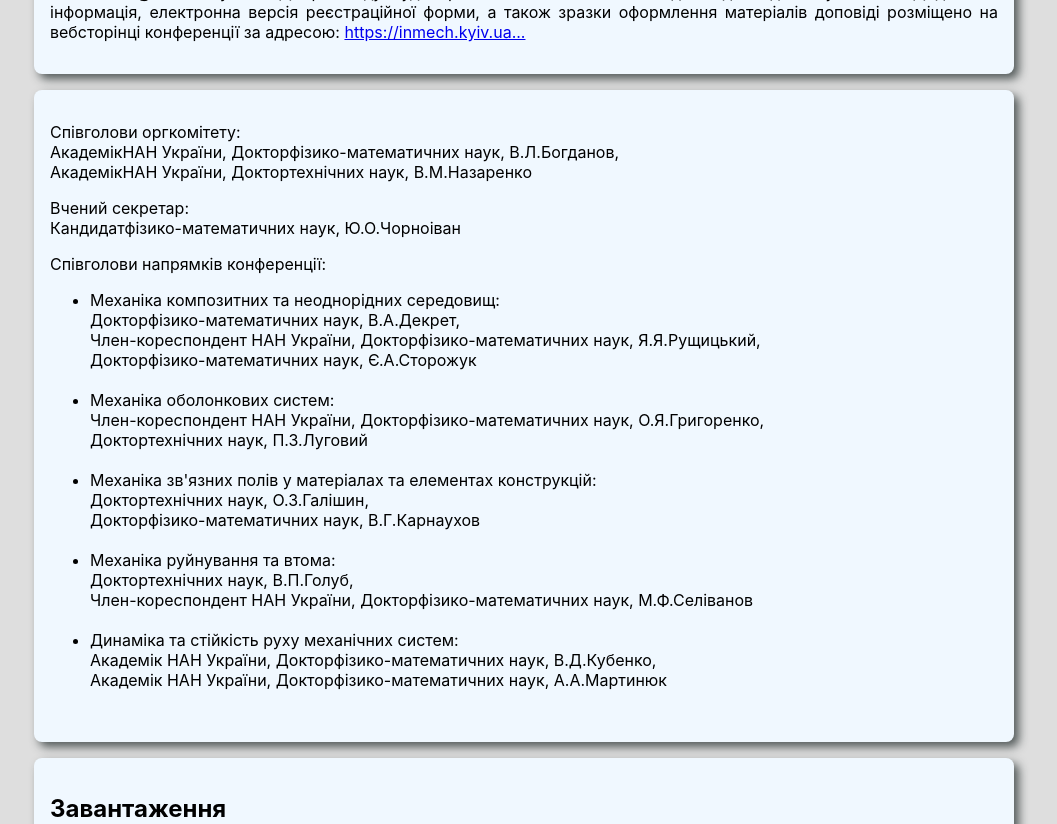
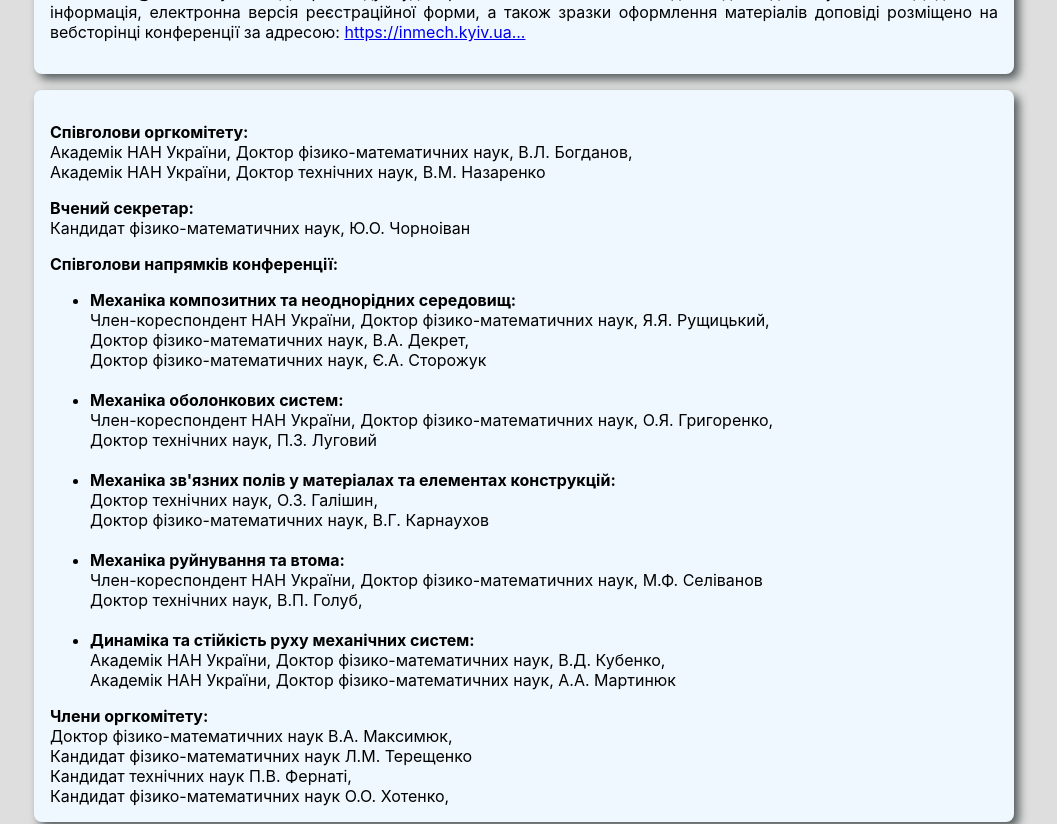
Before and after one commit to Pasha147/conf2024, a React (Create React App) app: page / in a window 1280 px wide. Shown: the part 1300-2124 px from the top of the page, without its empty margins (116-1173 px from the left). Built offline with nearby package versions, Linux system fonts and the light colour scheme.

Commit message:
click outside component, Appdata

```diff
--- a/src/appdata.js
+++ b/src/appdata.js
@@ -1,22 +1,3 @@
-// export const links = [
-//   { name: "Про конференцію", nameEn: "About conference" },
-//   { name: "Напрямки", nameEn: "Research fields" },
-//   { name: "Щодо участі", nameEn: "To participate in" },
-//   { name: "Вимоги", nameEn: "Requirements" },
-//   { name: "Співголови", nameEn: "Co-chairs" },
-// ];
-
-// export const headerInter = {
-//   Ukr: {
-//     h1: "Механіка",
-//     h2: "сучасність і перспективи",
-//   },
-//   En: {
-//     h1: "Mechanics",
-//     h2: "Contemporary Approaches and Future Directions",
-//   },
-// };
-
 export const text = {
   Ukr: {
     header: {
@@ -65,7 +46,7 @@ export const text = {
       p1: " S.P.Timoshenko Institute of Mechanics, National Academy of Sciences of Ukraine",
       p2: " 03057 Kyiv, Ukraine, str. Nesterova, 3.",
       em: "Email: conference@inmech.kyiv.ua",
-      phone: "Phone: +380(63) 369-38-97",
+      phone: `Phone: +380(99)999-99-99`,
     },
   },
 };
@@ -157,46 +138,85 @@ text.Ukr.main.articles[3] = (
 text.Ukr.main.articles[4] = (
   <>
     <p>
-      Співголови оргкомітету:
+      <b> Співголови оргкомітету:</b>
       <br />
-      АкадемікНАН України, Докторфізико-математичних наук, В.Л.Богданов, <br />
-      АкадемікНАН України, Доктортехнічних наук, В.М.Назаренко<br />
-    </p>
-    <p>Вчений секретар:<br />
-    Кандидатфізико-математичних наук, Ю.О.Чорноіван<br />
+      Академік НАН України, Доктор фізико-математичних наук, В.Л.&nbsp;Богданов,
+      <br />
+      Академік НАН України, Доктор технічних наук, В.М.&nbsp;Назаренко
+      <br />
     </p>
     <p>
-      Співголови напрямків конференції: <br />
+      <b>Вчений секретар:</b>
+      <br />
+      Кандидат фізико-математичних наук, Ю.О.&nbsp;Чорноіван
+      <br />
+    </p>
+    <p>
+      <b>
+        Співголови напрямків конференції: <br />
+      </b>
     </p>
     <ul>
       <li>
-        Механіка композитних та неоднорідних середовищ: <br />
-        Докторфізико-математичних наук, В.А.Декрет,<br />
-        Член-кореспондент НАН України, Докторфізико-математичних наук, Я.Я.Рущицький,<br />
-        Докторфізико-математичних наук, Є.А.Сторожук <br /><br />
+        <b> Механіка композитних та неоднорідних середовищ:</b> <br />
+        Член-кореспондент НАН України, Доктор фізико-математичних наук,
+        Я.Я.&nbsp;Рущицький,
+        <br />
+        Доктор фізико-математичних наук, В.А.&nbsp;Декрет,
+        <br />
+        Доктор фізико-математичних наук, Є.А.&nbsp;Сторожук <br />
+        <br />
       </li>
 
-      <li>Механіка оболонкових систем:<br />
-      Член-кореспондент НАН України, Докторфізико-математичних наук, О.Я.Григоренко,<br />
-      Доктортехнічних наук, П.З.Луговий<br /><br />
-        </li>
       <li>
-        Механіка зв'язних полів у матеріалах та елементах конструкцій:<br />
-        Доктортехнічних наук, О.З.Галішин, <br />
-        Докторфізико-математичних наук, В.Г.Карнаухов<br /><br />
+        <b>Механіка оболонкових систем:</b>
+        <br />
+        Член-кореспондент НАН України, Доктор фізико-математичних наук,
+        О.Я.&nbsp;Григоренко,
+        <br />
+        Доктор технічних наук, П.З.&nbsp;Луговий
+        <br />
+        <br />
       </li>
       <li>
-        Механіка руйнування та втома:<br />
-        Доктортехнічних наук, В.П.Голуб,<br />
-        Член-кореспондент НАН України, Докторфізико-математичних наук, М.Ф.Селіванов<br /><br />
-        {/* <span style={{ whiteSpace: 'nowrap' }}> М.Ф.Селіванов </span> */}
+        <b>Механіка зв'язних полів у матеріалах та елементах конструкцій:</b>
+        <br />
+        Доктор технічних наук, О.З.&nbsp;Галішин, <br />
+        Доктор фізико-математичних наук, В.Г.&nbsp;Карнаухов
+        <br />
+        <br />
       </li>
       <li>
-        Динаміка та стійкість руху механічних систем:<br />
-        Академік НАН України, Докторфізико-математичних наук, В.Д.Кубенко,<br />
-        Академік НАН України, Докторфізико-математичних наук, А.А.Мартинюк<br /><br />
+        <b>Механіка руйнування та втома:</b>
+        <br />
+        Член-кореспондент НАН України, Доктор фізико-математичних наук,
+        М.Ф.&nbsp;Селіванов
+        <br />
+        Доктор технічних наук, В.П.&nbsp;Голуб,
+        <br />
+        <br />
+      </li>
+      <li>
+        <b>Динаміка та стійкість руху механічних систем:</b>
+        <br />
+        Академік НАН України, Доктор фізико-математичних наук,
+        В.Д.&nbsp;Кубенко,
+        <br />
+        Академік НАН України, Доктор фізико-математичних наук,
+        А.А.&nbsp;Мартинюк
+        <br />
       </li>
     </ul>
+    <b>Члени оргкомітету:</b>
+    <br />
+    Доктор фізико-математичних наук В.А.&nbsp;Максимюк,
+    <br />
+    Кандидат фізико-математичних наук Л.М.&nbsp;Терещенко
+    <br />
+    Кандидат технічних наук П.В.&nbsp;Фернаті,
+    <br />
+    Кандидат фізико-математичних наук О.О.&nbsp;Хотенко,
+    <br />
   </>
 );
 text.Ukr.main.articles[5] = (
@@ -213,24 +233,17 @@ text.Ukr.main.articles[5] = (
         </a>
       </li>
       <li>
-        <a
-          href="./files/form_uk.doc"
-          download="./files/form_uk.doc"
-        >
+        <a href="./files/form_uk.doc" download="./files/form_uk.doc">
           <img src="./img/file.svg" alt="file"></img>
           <p>Реєстраційна форма</p>
         </a>
       </li>
       <li>
-        <a
-          href="./files/sample_uk.pdf"
-          download="./files/sample_uk.pdf"
-        >
+        <a href="./files/sample_uk.pdf" download="./files/sample_uk.pdf">
           <img src="./img/file.svg" alt="file"></img>
           <p>Зразок оформлення доповідей</p>
         </a>
       </li>
-
     </ul>
   </>
 );
@@ -326,42 +339,89 @@ text.En.main.articles[3] = (
 text.En.main.articles[4] = (
   <>
     <p>
-      Co-chairs of the organizing committee:
+      <b>Co-chairs of the organizing committee:</b>
       <br />
-      Academicianof NAS of Ukraine, Doctor of Physical and Mathematical Sciences V.L.Bohdanov,<br />
-      Academicianof NAS of Ukraine, Doctor of Technical Sciences V.M.Nazarenko<br />
+      Academicianof NAS of Ukraine, Doctor of Physical and Mathematical Sciences
+      V.L.&nbsp;Bohdanov,
+      <br />
+      Academicianof NAS of Ukraine, Doctor of Technical Sciences
+      V.M.&nbsp;Nazarenko
+      <br />
     </p>
-    <p>Scientific secretary:<br /> CandidateofPhysical and Mathematical Sciences, Yu.O.Chornoivan</p>
     <p>
-      Co-chairs of the conference areas: <br />
+      <b>Scientific secretary:</b>
+      <br /> CandidateofPhysical and Mathematical Sciences,
+      Yu.O.&nbsp;Chornoivan
+    </p>
+    <p>
+      <b>Co-chairs of the conference areas:</b> <br />
     </p>
     <ul>
       <li>
-        Mechanics of composite and heterogeneous media:<br />
-        Doctor of Physical and Mathematical Sciences, V.A.Dekret,<br />
-        Corresponding Memberof NAS of Ukraine, Doctor of Physical and Mathematical Sciences, J.J.Rushchitsky,<br />
-        Doctor of Physical and Mathematical Sciences, Ye.A.Storozhuk<br /><br />
+        <b>Mechanics of composite and heterogeneous media:</b>
+        <br />
+        Corresponding Memberof NAS of Ukraine, Doctor of Physical and
+        Mathematical Sciences, J.J.&nbsp;Rushchitsky,
+        <br />
+        Doctor of Physical and Mathematical Sciences, V.A.&nbsp;Dekret,
+        <br />
+        Doctor of Physical and Mathematical Sciences, Ye.A.&nbsp;Storozhuk
+        <br />
+        <br />
       </li>
 
-      <li>Mechanics of shell systems:<br />
-      Corresponding Member of NAS of Ukraine, Doctor of Physical and Mathematical Sciences, O.Ya.Grigorenko,<br />
-      Doctor of Technical Sciences, P.Z.Lugovoy<br /><br />
-        </li>
       <li>
-        Mechanics of coherent fields in materials and structural elements:<br />
-        Doctor of Technical Sciences, O.Z.Galishyn,<br />
-        Doctor of Physical and Mathematical Sciences , V.G.Karnaukhov<br /><br />
+        <b>Mechanics of shell systems:</b>
+        <br />
+        Corresponding Member of NAS of Ukraine, Doctor of Physical and
+        Mathematical Sciences, O.Ya.&nbsp;Grigorenko,
+        <br />
+        Doctor of Technical Sciences, P.Z.&nbsp;Lugovoy
+        <br />
+        <br />
       </li>
-      <li>Fracture and Fatigue Mechanics:<br />
-      Doctor of Technical Sciences, V.P.Golub,<br />
-      Corresponding Member of NAS of Ukraine, Doctor of Physical and Mathematical Sciences, M.F.Selivanov<br /><br />
-        </li>
       <li>
-        Dynamics and stability of movement of mechanical systems:<br />
-        Academician of NAS of Ukraine, Doctor Physical and Mathematical Sciences, V.D.Kubenko,<br />
-        Academician of NAS of Ukraine, Doctor Physical and Mathematical Sciences, A.A.Martyniuk<br />
+        <b>
+          Mechanics of coherent fields in materials and structural elements:
+        </b>
+        <br />
+        Doctor of Technical Sciences, O.Z.&nbsp;Galishyn,
+        <br />
+        Doctor of Physical and Mathematical Sciences , V.G.&nbsp;Karnaukhov
+        <br />
+        <br />
+      </li>
+      <li>
+        <b>Fracture and Fatigue Mechanics:</b>
+        <br />
+        Corresponding Member of NAS of Ukraine, Doctor of Physical and
+        Mathematical Sciences, M.F.&nbsp;Selivanov
+        <br />
+        Doctor of Technical Sciences, V.P.&nbsp;Golub,
+        <br />
+        <br />
+      </li>
+      <li>
+        <b>Dynamics and stability of movement of mechanical systems:</b>
+        <br />
+        Academician of NAS of Ukraine, Doctor Physical and Mathematical
+        Sciences, V.D.&nbsp;Kubenko,
+        <br />
+        Academician of NAS of Ukraine, Doctor Physical and Mathematical
+        Sciences, A.A.&nbsp;Martyniuk
+        <br />
       </li>
     </ul>
+    <b>Members of the organizing committee:</b>
+    <br />
+    Doctor Physical and Mathematical Sciences V.A.&nbsp;Maksymyuk,
+    <br />
+    Candidate of Physical and Mathematical Sciences L.M.&nbsp;Tereshchenko,
+    <br />
+    Candidate of Technical Sciences P.V.&nbsp;Fernati,
+    <br />
+    Candidate of Physical and Mathematical Sciences О.О.&nbsp;Khotenko,
+    <br />
   </>
 );
 text.En.main.articles[5] = (
@@ -378,24 +438,17 @@ text.En.main.articles[5] = (
         </a>
       </li>
       <li>
-        <a
-          href="./files/form_en.doc"
-          download="./files/form_en.doc"
-        >
+        <a href="./files/form_en.doc" download="./files/form_en.doc">
           <img src="./img/file.svg" alt="file"></img>
           <p>Registration form</p>
         </a>
       </li>
       <li>
-        <a
-          href="./files/sample_en.pdf"
-          download="./files/sample_en.pdf"
-        >
+        <a href="./files/sample_en.pdf" download="./files/sample_en.pdf">
           <img src="./img/file.svg" alt="file"></img>
           <p>Report design sample</p>
         </a>
       </li>
-
     </ul>
   </>
 );
--- a/src/compontents/menu.jsx
+++ b/src/compontents/menu.jsx
@@ -1,9 +1,11 @@
 // import Btn from "./btn";
 import cl from "./menu.module.css";
 // import { links } from "../appdata";
-import { useState } from "react";
+import { useState, useEffect, useRef } from "react";
 
 export default function Menu(props) {
+  const wrapperRef = useRef(null);
+
   const [burMenu, setBurMenu] = useState(false);
   let links = props.textCont.links;
   const handleClick = (num) => {
@@ -14,8 +16,23 @@ export default function Menu(props) {
     });
   };
 
+  useEffect(() => {
+    // Alert if clicked on outside of element
+    function handleClickOutside(event) {
+      if (wrapperRef.current && !wrapperRef.current.contains(event.target)) {
+        setBurMenu(false);
+      }
+    }
+    // Bind the event listener
+    document.addEventListener("mousedown", handleClickOutside);
+    return () => {
+      // Unbind the event listener on clean up
+      document.removeEventListener("mousedown", handleClickOutside);
+    };
+  }, []);
+
   return (
-    <nav className={cl.nav}>
+    <nav className={cl.nav} ref={wrapperRef}>
       <div className={cl.m_burg}>
         <div
           className={burMenu ? cl.m_burgOn : cl.m_burgOff}
@@ -35,9 +52,11 @@ export default function Menu(props) {
               // href="/"
               className={cl.navLink}
               onClick={() => handleClick(num)}
-              style={burMenu?{ background: `rgb(222 223 240)`}:
-              { background: `transparent`}
-            }
+              style={
+                burMenu
+                  ? { background: `rgb(222 223 240)` }
+                  : { background: `transparent` }
+              }
             >
               <div
                 className={cl.neonButton}
```
Also changed, not shown: Notes.txt.
